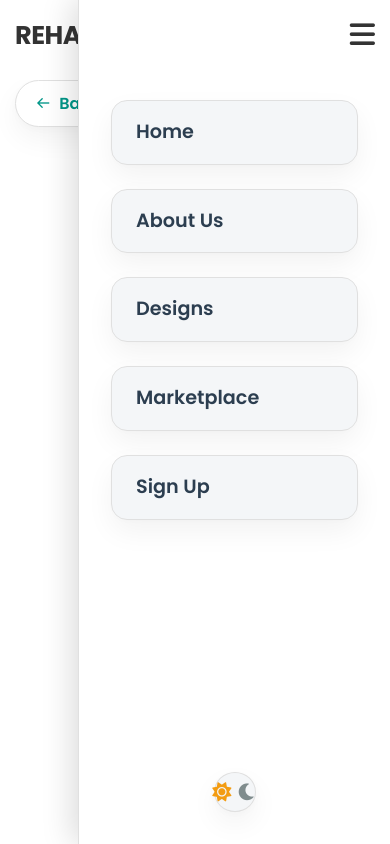
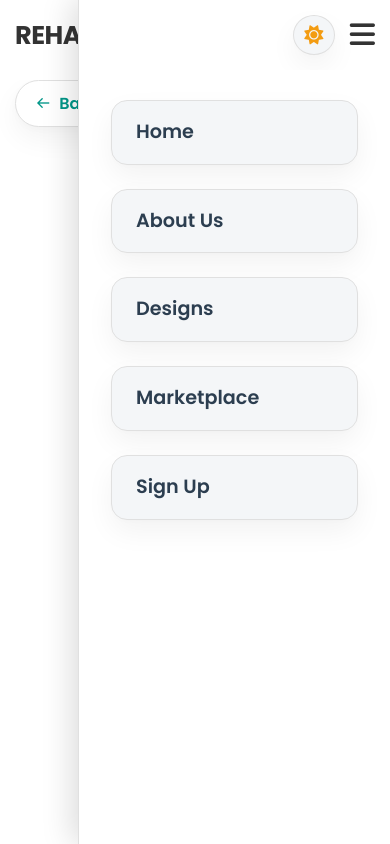
Before and after one commit to EmmanuelDeoye/rehabace, a plain HTML site: page design-details.html in a window 390 px wide. Both pictures are taken after a click on the button "menu". Shown: the top 844 px of the page. Drawn offline with nearby package versions, Linux system fonts and the light colour scheme; no server answers; a script that the page names is missing.

Commit message:
Add files via upload

```diff
--- a/design-details.html
+++ b/design-details.html
@@ -15,25 +15,38 @@
     <link rel="icon" href="assets/img/logo.png">
 </head>
 <body>
+    <!-- STICKY HEADER -->
+  <!-- Updated header section -->
 <header class="site-header">
   <div class="container header-container">
     <div class="logo">REHAB<span class="ace">ACE</span></div>
+
+    <!-- Right side: cart, theme toggle, mobile menu button -->
+
+
+    <!-- Navigation (desktop: inline, mobile: slide-out) -->
+    <nav class="main-nav" id="mainNav">
+      <ul>
+        <li><a href="#hero">Home</a></li>
+        <li><a href="#about">About Us</a></li>
+        <li><a href="#designs">Designs</a></li>
+        <li><a href="#marketplace">Marketplace</a></li>
+        <li><a href="#signup">Sign Up</a></li>
+      </ul>
+    </nav>
+
+    <div class="header-actions">
+
+      <!-- Theme Toggle (single icon) -->
+      <div class="theme-toggle" id="themeToggle">
+        <i class="fas fa-sun"></i> <!-- will switch to moon in dark mode -->
+      </div>
+
+      <!-- Mobile Menu Toggle -->
       <button class="mobile-menu-toggle" id="mobileToggle" aria-label="menu">
         <i class="fas fa-bars"></i>
       </button>
-            <nav class="main-nav" id="mainNav">
-                <ul>
-                    <li><a href="index.html">Home</a></li>
-                    <li><a href="#about">About Us</a></li>
-                    <li><a href="designs.html" class="active">Designs</a></li>
-                    <li><a href="marketplace.html">Marketplace</a></li>
-                    <li><a href="#signup">Sign Up</a></li>
-                </ul>
-                <div class="theme-toggle" id="themeToggle">
-                    <i class="fas fa-sun"></i>
-                    <i class="fas fa-moon"></i>
     </div>
-            </nav>
   </div>
 </header>
 
```
Also changed, not shown: design.html (+3 -0 lines). Lines whose indentation alone changed are shown as unchanged.
